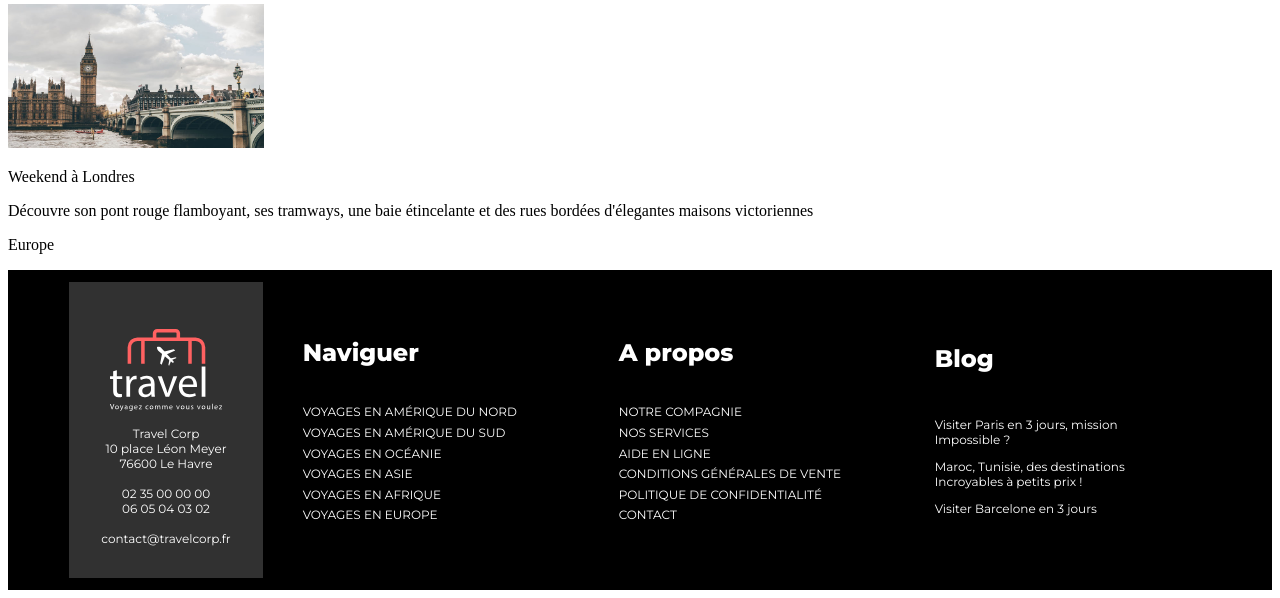
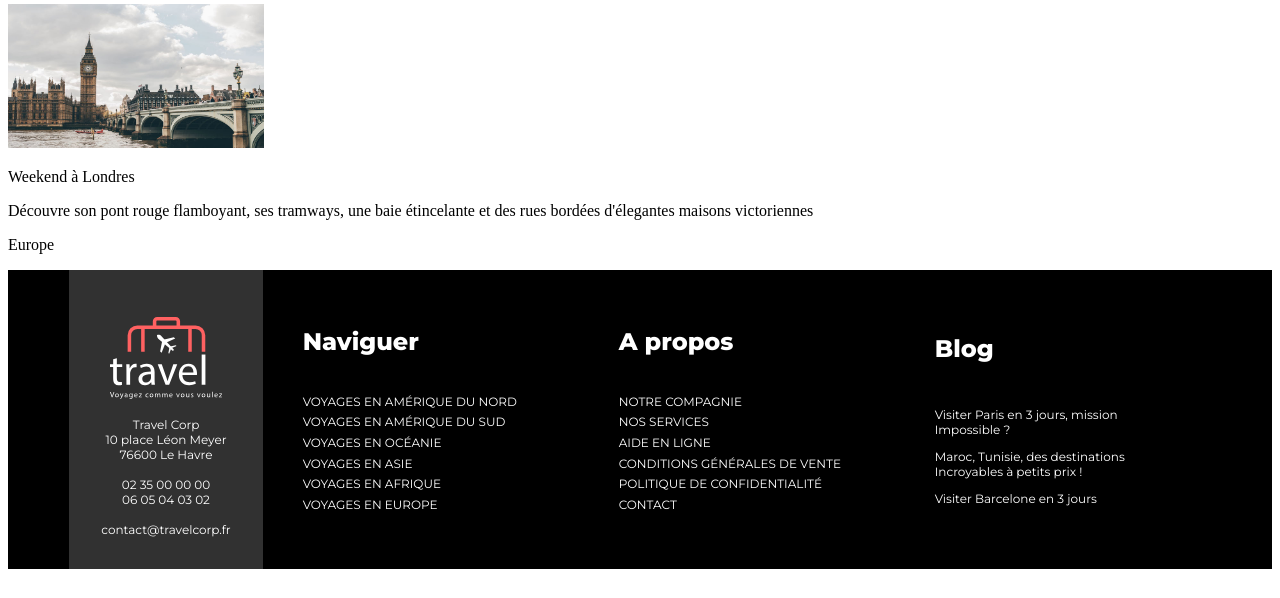
Before and after one commit to Dydpool/TPa2, a PHP site: page / in a window 1280 px wide. Shown: the part 1694-2292 px from the top of the page. After the commit the page ends 2263 px from the top, so only its background shows below. Run offline with PHP 8.4, Linux system fonts and the light colour scheme.

Commit message:
footerfinish

```diff
--- a/assets/css/style.css
+++ b/assets/css/style.css
@@ -36,6 +36,7 @@
   height: 7rem;
   width: 7rem;
 }
+
 footer {
   background-color: black;
   color: white;
@@ -55,6 +56,7 @@ footer {
   padding-bottom: 2rem;
   padding-right: 2rem;
   padding-left: 2rem;
+  margin: 0rem;
 }
 ul {
   list-style-type: none;
--- a/index.html
+++ b/index.html
@@ -110,7 +110,7 @@
        <!-- footer -->
   <footer>
 
-    <ul class="footer">
+    <ul class="footer"><div class="footerstyle">
       <img
       src="assets/img/logovalise.svg"
       class="logotravel"
@@ -122,7 +122,8 @@
       <li>02 35 00 00 00</li>
       <li>06 05 04 03 02</li><br>
       <li>contact@travelcorp.fr</li>
-    </ul>
+     </div></ul>
+
 
     <ul class="naviguer-bloc">
       <li class="naviguer">Naviguer</li>
```
